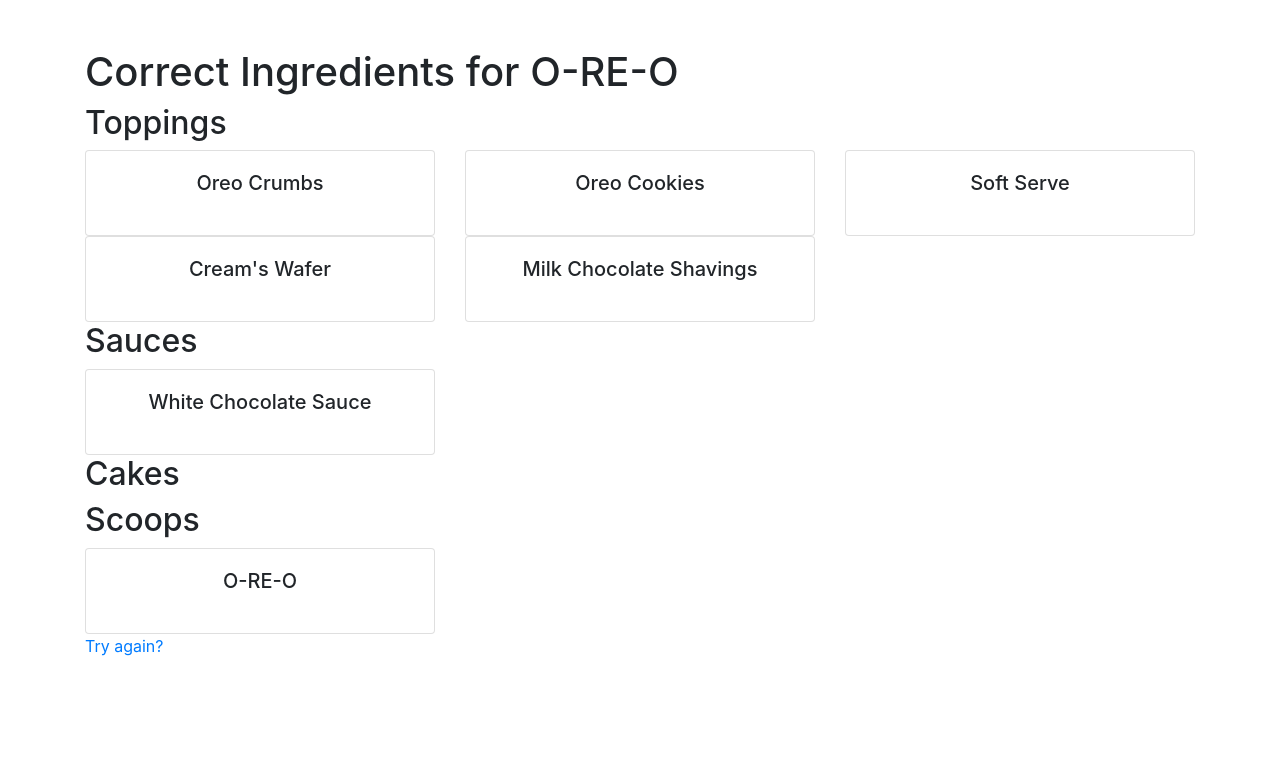
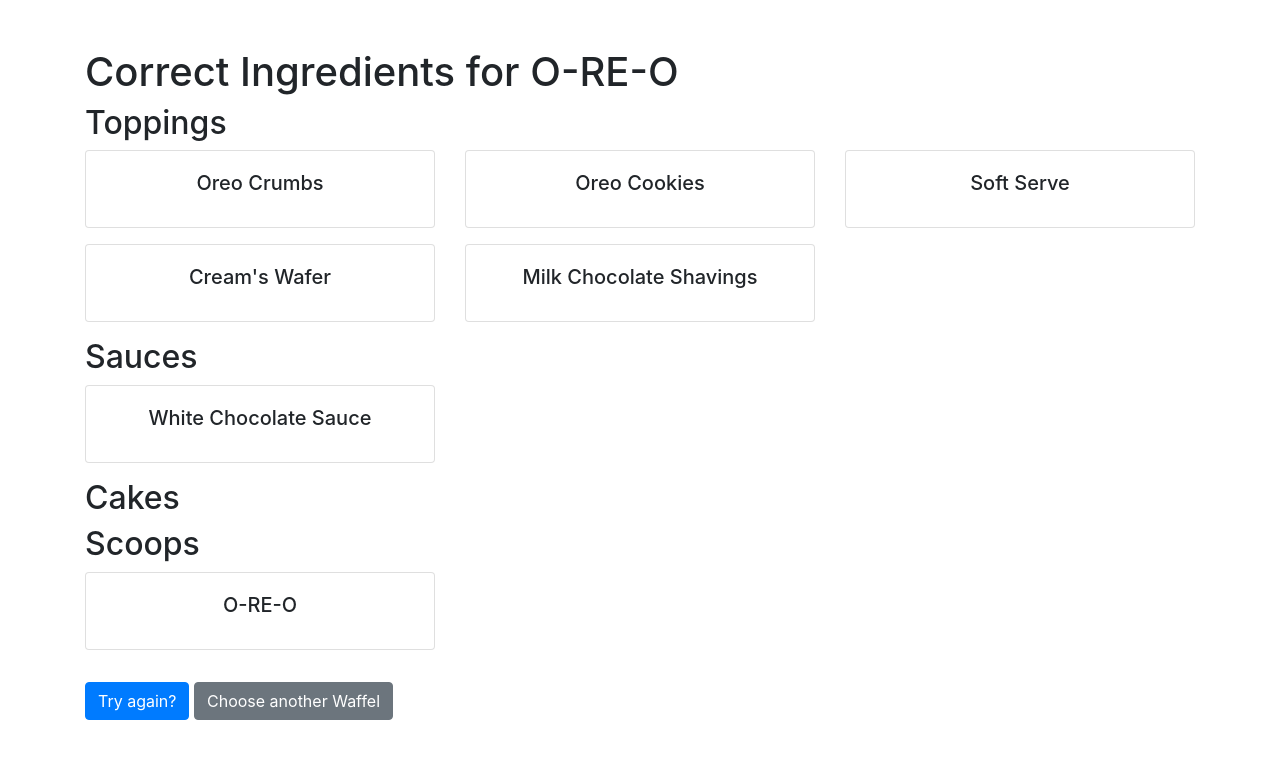
Before and after one commit to honeyBeexO/writely, a Django app: page /waffel/1/result/ in a window 1280 px wide. Shown: the top 759 px of the page. Run offline with Django 5.2, Linux system fonts and the light colour scheme; data comes from the database, SQL or seed files in the repository; both versions use the stored data as it was after the commit; some libraries are stand-ins or nearby versions.

Commit message:
waffel done -- upgrades

```diff
--- a/creamsQuizz/templates/creamsQuizz/waffel_result.html
+++ b/creamsQuizz/templates/creamsQuizz/waffel_result.html
@@ -5,21 +5,56 @@
         text-align: center;
     }
     .correct {
-        background-color: #4CAF50; /* Light green */
-        color: white;
+        background-color: #66bb6a !important; /* Greenish color */
+        color: white !important;
+    }
+    .btn {
+        display: inline-block;
+        font-weight: 400;
+        text-align: center;
+        white-space: nowrap;
+        vertical-align: middle;
+        user-select: none;
+        border: 1px solid transparent;
+        padding: 0.375rem 0.75rem;
+        font-size: 1rem;
+        line-height: 1.5;
+        border-radius: 0.25rem;
+        transition: color 0.15s ease-in-out, background-color 0.15s ease-in-out, border-color 0.15s ease-in-out, box-shadow 0.15s ease-in-out;
+    }
+    .btn-primary {
+        color: #fff;
+        background-color: #007bff;
+        border-color: #007bff;
+    }
+    .btn-primary:hover {
+        color: #fff;
+        background-color: #0056b3;
+        border-color: #004085;
+    }
+    .btn-secondary {
+        color: #fff;
+        background-color: #6c757d;
+        border-color: #6c757d;
+    }
+    .btn-secondary:hover {
+        color: #fff;
+        background-color: #545b62;
+        border-color: #4e555b;
     }
 </style>
 
 <div class="container mt-5">
     <h1>Correct Ingredients for {{ waffel.name }}</h1>
+
     <h2>Toppings</h2>
     <div class="row">
         {% for topping in waffel.toppings.all %}
-        <div class="col-12 col-md-6 col-lg-4">
+        <div class="col-12 col-md-6 col-lg-4 mb-3">
             <div class="card {% if topping.id in correct_toppings %}correct{% endif %}">
-                <label class="card-body">
+                <div class="card-body">
                     <h5 class="card-title">{{ topping.name }}</h5>
-                </label>
+                </div>
             </div>
         </div>
         {% endfor %}
@@ -28,11 +63,11 @@
     <h2>Sauces</h2>
     <div class="row">
         {% for sauce in waffel.sauces.all %}
-        <div class="col-12 col-md-6 col-lg-4">
+        <div class="col-12 col-md-6 col-lg-4 mb-3">
             <div class="card {% if sauce.id in correct_sauces %}correct{% endif %}">
-                <label class="card-body">
+                <div class="card-body">
                     <h5 class="card-title">{{ sauce.name }}</h5>
-                </label>
+                </div>
             </div>
         </div>
         {% endfor %}
@@ -41,11 +76,11 @@
     <h2>Cakes</h2>
     <div class="row">
         {% for cake in waffel.cakes.all %}
-        <div class="col-12 col-md-6 col-lg-4">
+        <div class="col-12 col-md-6 col-lg-4 mb-3">
             <div class="card {% if cake.id in correct_cakes %}correct{% endif %}">
-                <label class="card-body">
+                <div class="card-body">
                     <h5 class="card-title">{{ cake.name }}</h5>
-                </label>
+                </div>
             </div>
         </div>
         {% endfor %}
@@ -54,15 +89,19 @@
     <h2>Scoops</h2>
     <div class="row">
         {% for scoop in waffel.scoops.all %}
-        <div class="col-12 col-md-6 col-lg-4">
+        <div class="col-12 col-md-6 col-lg-4 mb-3">
             <div class="card {% if scoop.id in correct_scoops %}correct{% endif %}">
-                <label class="card-body">
+                <div class="card-body">
                     <h5 class="card-title">{{ scoop.name }}</h5>
-                </label>
+                </div>
             </div>
         </div>
         {% endfor %}
     </div>
-    <a href="{% url 'quizz:waffel-detail' waffel.id %}">Try again?</a>
+
+    <div class="mt-3">
+        <a href="{% url 'quizz:waffel-detail' waffel.id %}" class="btn btn-primary">Try again?</a>
+        <a href="{% url 'quizz:waffels' %}" class="btn btn-secondary">Choose another Waffel</a>
+    </div>
 </div>
 {% endblock content %}
--- a/creamsQuizz/views.py
+++ b/creamsQuizz/views.py
@@ -149,7 +149,7 @@ def waffel_vote(request, waffel_id):
             correct_sauces = list(waffel.sauces.values_list('id', flat=True))
             correct_cakes = list(waffel.cakes.values_list('id', flat=True))
             correct_scoops = list(waffel.scoops.values_list('id', flat=True))
-
+            print(get_answer(_request=request, _waffel=waffel))
             if (set(map(int, selected_toppings)) == set(correct_toppings) and
                 set(map(int, selected_sauces)) == set(correct_sauces) and
                 set(map(int, selected_cakes)) == set(correct_cakes) and
@@ -190,6 +190,55 @@ def waffel_vote(request, waffel_id):
     else:
         raise Http404("Invalid request method")
 
+def get_answer(*,_waffel,_request):
+    error_message = ''
+    sauces_error_message=''
+    toppings_error_message=''
+    cakes_error_message=''
+    scoops_error_message=''
+
+    selected_toppings = set(map(int,_request.POST.getlist('toppings')))
+    selected_sauces = set(map(int,_request.POST.getlist('sauces')))
+    selected_cakes = set(map(int,_request.POST.getlist('cakes')))
+    selected_scoops = set(map(int,_request.POST.getlist('scoops')))
+
+    if not (selected_toppings or selected_sauces or selected_cakes or selected_scoops):
+            error_message = "You must select at least one ingredient."
+
+    correct_toppings = set(map(int,list(_waffel.toppings.values_list('id', flat=True))))
+    correct_sauces = set(map(int,list(_waffel.sauces.values_list('id', flat=True))))
+    correct_cakes = set(map(int,list(_waffel.cakes.values_list('id', flat=True))))
+    correct_scoops = set(map(int,list(_waffel.scoops.values_list('id', flat=True))))
+
+    incorrect_toppings = list(selected_toppings - correct_toppings)
+    incorrect_sauces = list(selected_sauces - correct_sauces)
+    incorrect_cakes = list(selected_cakes - correct_cakes)
+    incorrect_scoops = list(selected_scoops - correct_scoops)
+
+    if (incorrect_sauces):
+        sauces_error_message = "Incorrect Sauce(s) selecetion"
+    if (incorrect_toppings):
+        toppings_error_message = "Incorrect Topping(s) selecetion"
+    if (incorrect_cakes):
+        cakes_error_message = "Incorrect Cake(s) selecetion"
+    if (incorrect_scoops):
+        scoops_error_message = "Incorrect Scoop(s) selecetion"
+
+    correct_ingredients = ((correct_toppings == selected_toppings) and
+                          (correct_sauces == selected_sauces) and
+                          (correct_cakes == selected_cakes) and
+                          (correct_scoops == selected_scoops))
+
+    feedback = {
+        'errors':[error_message, scoops_error_message,toppings_error_message,cakes_error_message,sauces_error_message],
+        'perfect': correct_ingredients,
+        'incorrect_sauces':incorrect_sauces,
+        'incorrect_toppings':incorrect_toppings,
+        'incorrect_scoops':incorrect_scoops,
+        'incorrect_cakes': incorrect_cakes,
+    }
+    return feedback
+
 class WaffelResultView(generic.DetailView):
     model = Waffel
     template_name = 'creamsQuizz/waffel_result.html'
```
Also changed, not shown: db.sqlite3.
